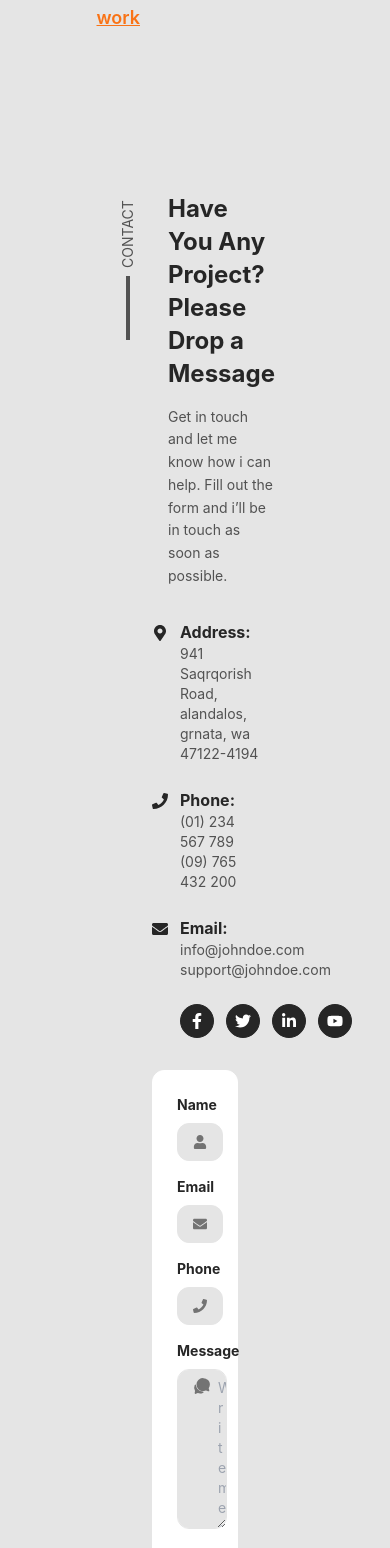
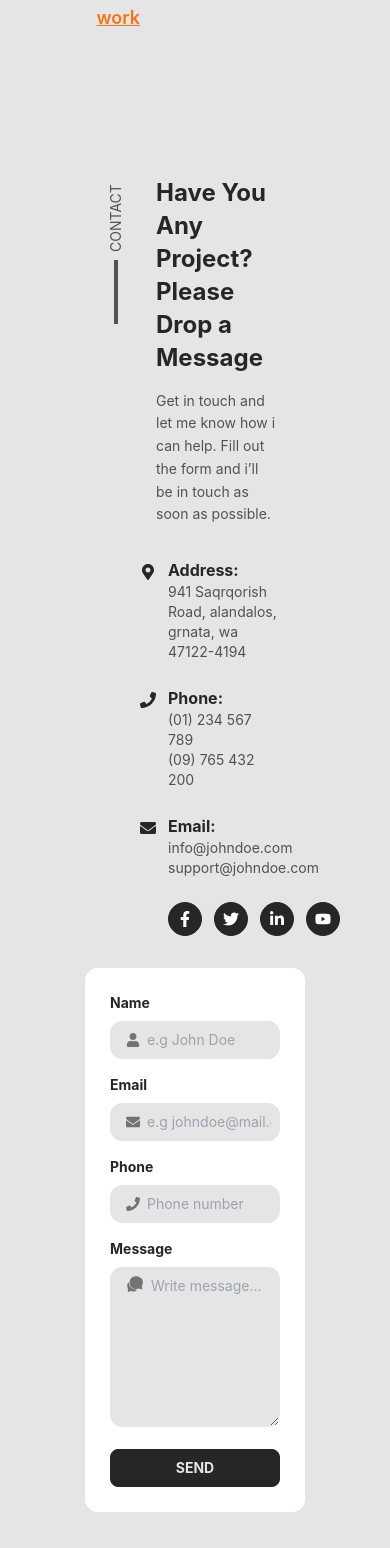
Before and after one commit to Naghmeh-Kheirkhahi/John-Doe, a React (Create React App) app: page / in a window 390 px wide. Shown: the part 3900-5448 px from the top of the page. Built offline with nearby package versions, Linux system fonts and the light colour scheme.

Commit message:
made the Contact component responsive

```diff
--- a/src/NavbarItems/Contact.js
+++ b/src/NavbarItems/Contact.js
@@ -16,9 +16,10 @@ function Contact() {
         { name: "YouTube", icon: <FaYoutube /> },
     ];
 
+
     return (
-        <div className="2xl:w-4/5 pl-6 xl:pl-8 pr-16 md:pr-24 xl:pr-28 2xl:px-24 mx-16 2xl:mx-auto mt-32 xl:mt-48 2xl:mt-72 pb-20 md:pb-24 xl:pb-32 flex flex-col md:flex-row" id="contact">
-            <div className="md:w-3/5 mb-8 md:mb-0 md:mr-8 lg:mr-10 xl:mr-16">
+        <div className="2xl:w-5/6 lg:ml-14 xl:ml-12 lg:mr-24 xl:mr-28 2xl:mx-auto mt-20 md:mt-40 lg:mt-48 xl:mt-64 2xl:mt-80 flex flex-col lg:flex-row pb-24 2xl:pb-32 2xl:pl-8 2xl:pr-28" id="contact">
+            <div className="ml-16 sm:ml-20 md:ml-8 lg:ml-0 mr-28 md:mr-16 lg:w-3/5 mt-8 pl-3 sm:pl-2 md:pl-1 lg:pr-16 xl:pr-20">
                 <div className="mb-4 2xl:mb-0 mt-8 md:mt-0 flex items-start">
                     <div className="flex flex-col items-center justify-center mt-8">
                         <p className={`text-sm xl:text-lg 2xl:text-2xl text-center transform -rotate-90 mb-8 xl:mb-12 2xl:mb-16 w-20 md:w-28 xl:w-40 ${theme === 'light' ? 'text-neutral-600' : 'text-neutral-400 '}`}>CONTACT</p>
@@ -71,7 +72,7 @@ function Contact() {
                     </div>
                 </div>
             </div>
-            <div className="md:w-2/5 pl-16 pr-6 md:px-0">
+            <div className="w-2/3 md:w-3/4 mx-auto lg:w-2/5 mt-8 md:mt-12 lg:mt-8 px-5 sm:px-6 md:pl-0 2xl:pl-8 lg:pr-2 xl:pr-0">
                 <form className={`p-6 md:p-4 lg:p-5 xl:p-6 2xl:p-12 rounded-xl border ${theme === 'light' ? 'bg-white border-white' : 'bg-neutral-800 border-neutral-800'}`}>
                     <div className="mb-4 lg:mb-6 2xl:mb-8 relative">
                         <label className={`text-sm lg:text-md xl:text-lg 2xl:text-xl font-bold block mb-2 ${theme === 'light' ? 'text-neutral-800' : 'text-white'}`} htmlFor="name">Name</label>
```
